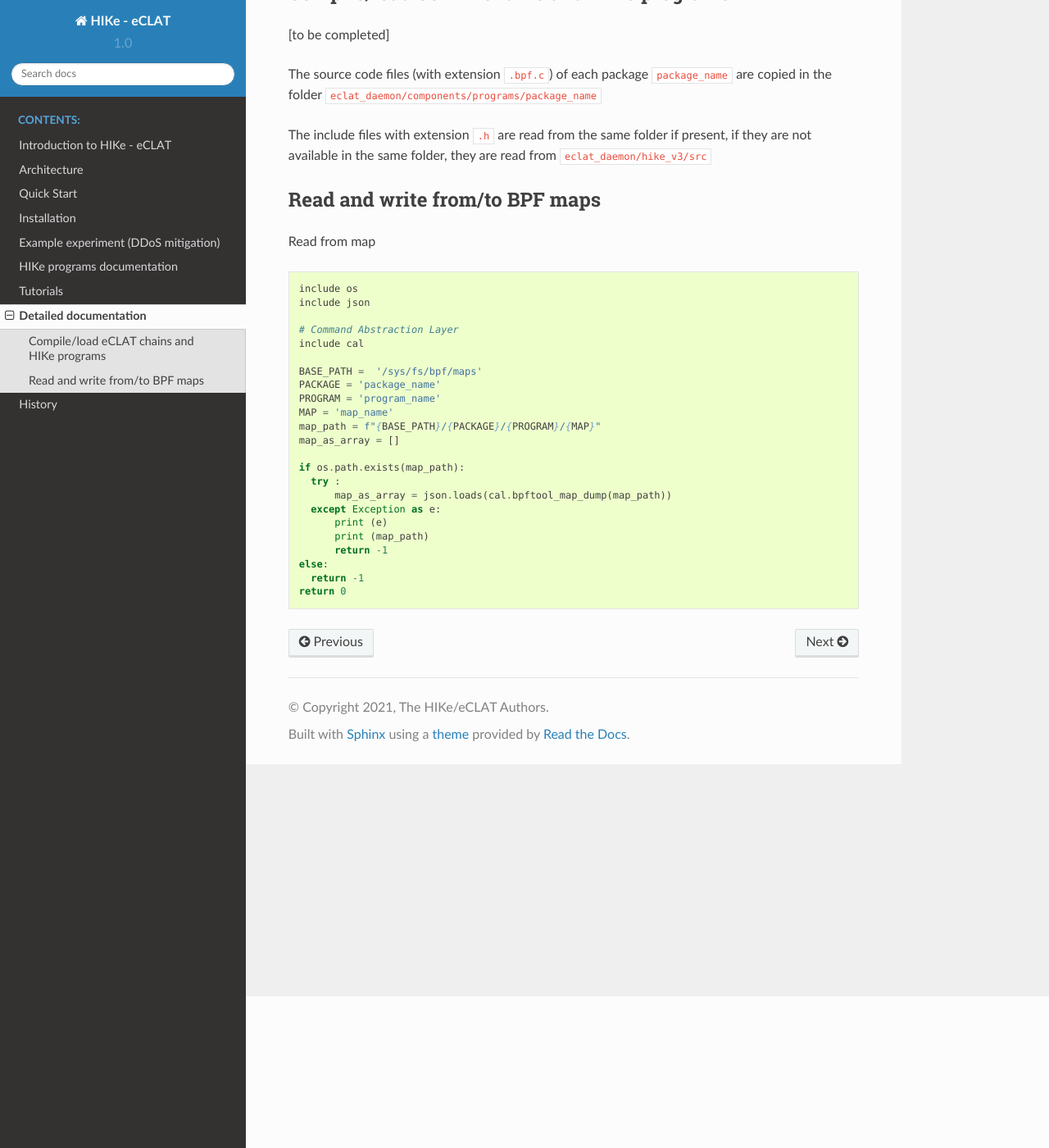
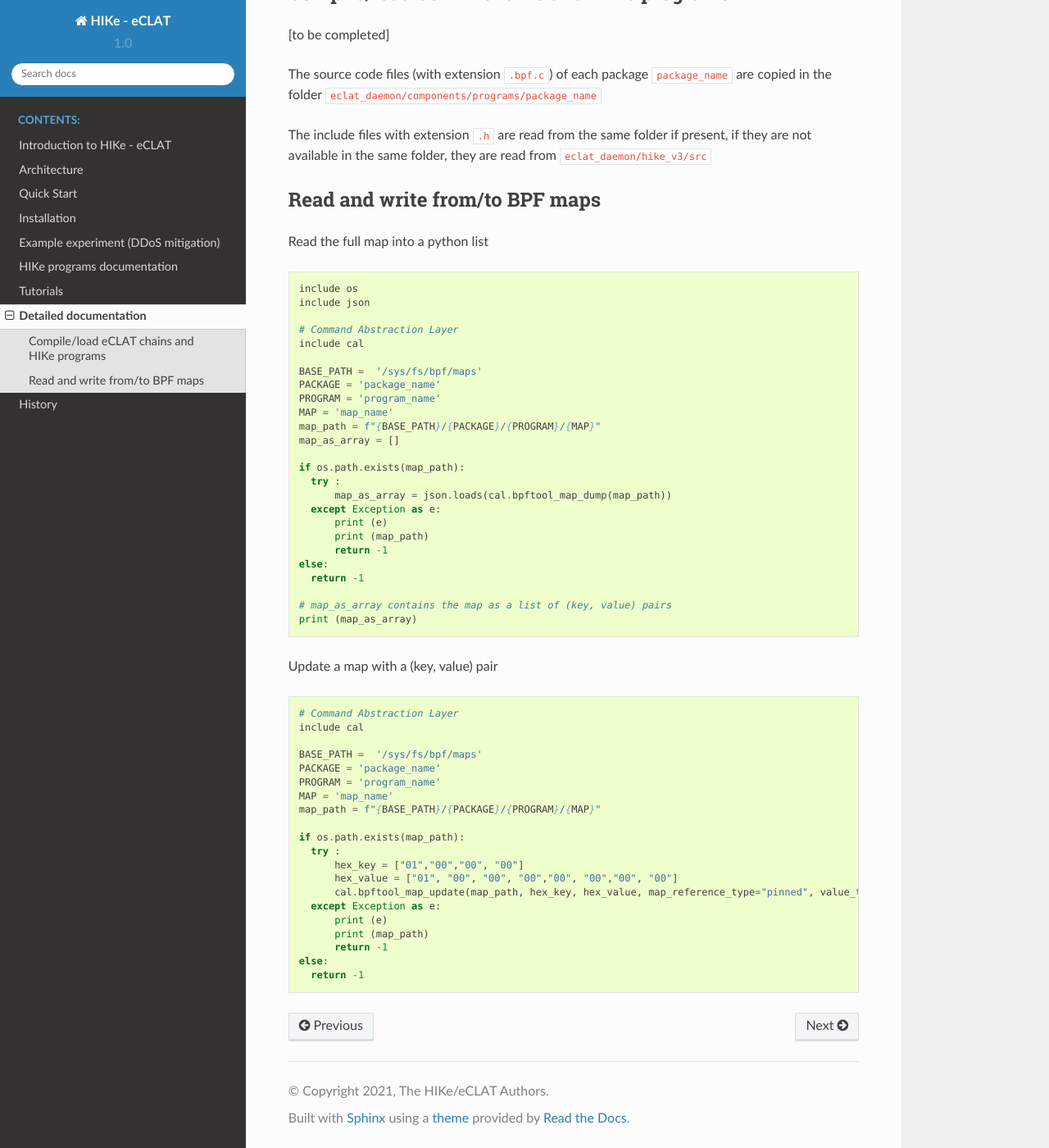
Before and after one commit to hike-eclat/docs, a Sphinx documentation site: the page built from docs/detailed_doc.rst, in a window 1280 px wide and 1400 px high, scrolled down 185 px. Shown: the whole window at 82% size. Built offline with Sphinx 7.4.7 and the Read the Docs theme 2.0.0, drawn with Linux system fonts in a browser that asks for light colours; pages that are not in the unit, such as notebooks, are missing from menus.

Commit message:
Update detailed_doc.rst

```diff
--- a/docs/detailed_doc.rst
+++ b/docs/detailed_doc.rst
@@ -15,7 +15,7 @@ not available in the same folder, they are read from ``eclat_daemon/hike_v3/src`
 Read and write from/to BPF maps
 -------------------------------
 
-Read from map
+Read the full map into a python list
 
 .. code-block:: python
 
@@ -41,4 +41,31 @@ Read from map
         return -1
   else:
     return -1
-  return 0
+
+  # map_as_array contains the map as a list of (key, value) pairs
+  print (map_as_array)
+
+Update a map with a (key, value) pair
+
+.. code-block:: python
+
+  # Command Abstraction Layer
+  include cal
+
+  BASE_PATH =  '/sys/fs/bpf/maps'
+  PACKAGE = 'package_name'
+  PROGRAM = 'program_name'
+  MAP = 'map_name'
+  map_path = f"{BASE_PATH}/{PACKAGE}/{PROGRAM}/{MAP}"
+
+  if os.path.exists(map_path):
+    try :
+        hex_key = ["01","00","00", "00"]
+        hex_value = ["01", "00", "00", "00","00", "00","00", "00"]
+        cal.bpftool_map_update(map_path, hex_key, hex_value, map_reference_type="pinned", value_type="hex")
+    except Exception as e:
+        print (e)
+        print (map_path)
+        return -1
+  else:
+    return -1
```
